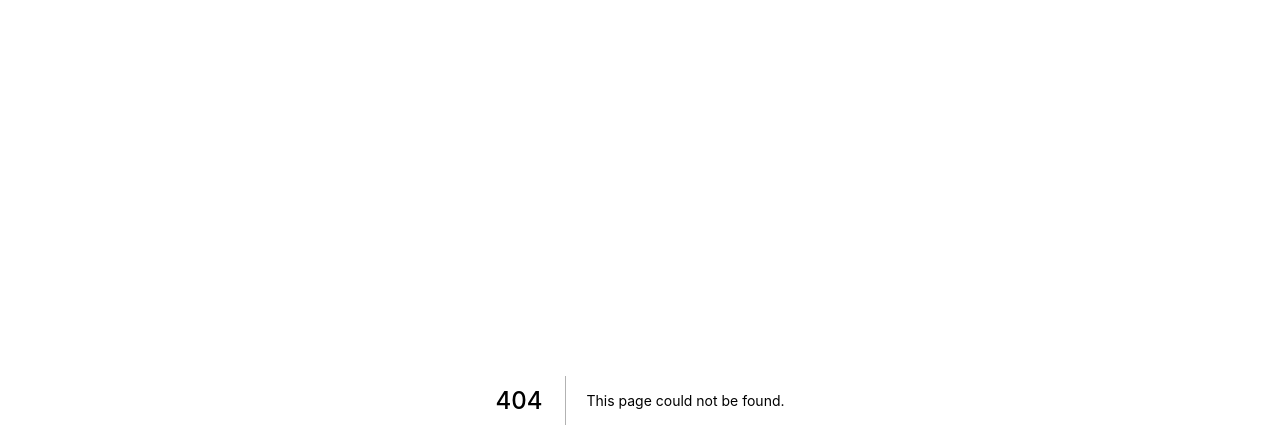
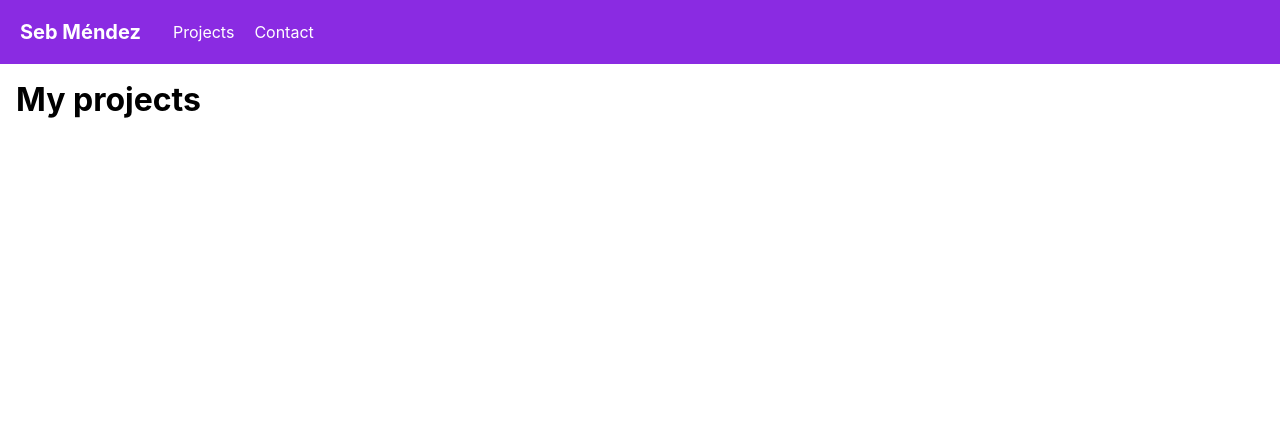
Before and after one commit to Guirdo/guirdo-blog, a Next.js app: page /projects in a window 1280 px wide. Before the commit this address had no page. Shown: the top 448 px of the page. Built offline with nearby package versions, Linux system fonts and the light colour scheme.

Commit message:
Navbar added

```diff
--- /dev/null
+++ b/components/layout.js
@@ -0,0 +1,17 @@
+import Head from 'next/head'
+import styles from '../styles/layout.module.css'
+import Navbar from './navbar'
+
+export default function Layout({ pageTitle, children }) {
+    return (
+        <div className={styles.container}>
+            <Head>
+                <title>Seb Méndez | {pageTitle}</title>
+            </Head>
+            <Navbar />
+            <main className={styles.main}>
+                {children}
+            </main>
+        </div>
+    )
+}
--- /dev/null
+++ b/components/navbar.js
@@ -0,0 +1,28 @@
+import Link from "next/link";
+import styles from'../styles/navbar.module.css'
+
+export default function Navbar(){
+    return(
+        <nav className={styles.navbar}>
+            <ul className={styles.navItems}>
+                <li className={styles.navBrand}>
+                    <Link href='/'>
+                        Seb Méndez
+                    </Link>
+                </li>
+
+                <li className={styles.navItem}>
+                    <Link href='/projects'>
+                        Projects
+                    </Link>
+                </li>
+
+                <li className={styles.navItem}>
+                    <Link href='/contact'>
+                        Contact
+                    </Link>
+                </li>
+            </ul>
+        </nav>
+    )
+}
--- /dev/null
+++ b/pages/projects.js
@@ -0,0 +1,9 @@
+import Layout from "../components/layout";
+
+export default function ProjectsPage() {
+    return (
+        <Layout pageTitle="Projects">
+            <h1>My projects</h1>
+        </Layout>
+    )
+}
--- a/styles/globals.css
+++ b/styles/globals.css
@@ -13,4 +13,6 @@ a {
 
 * {
   box-sizing: border-box;
+  margin: 0;
+  padding: 0;
 }
--- /dev/null
+++ b/styles/layout.module.css
@@ -0,0 +1,10 @@
+.container{
+    width: 100%;
+    height: 100%;
+    margin: 0;
+    padding: 0;
+}
+
+.main {
+    padding: 16px;
+}
--- /dev/null
+++ b/styles/navbar.module.css
@@ -0,0 +1,25 @@
+.navbar{
+    background: blueviolet;
+    width: 100%;
+    padding: 0;
+    margin: 0;
+}
+
+.navItems{
+    color: white;
+    display: flex;
+    align-items: center;
+    list-style: none;
+    margin: 0;
+    padding: 20px;
+}
+
+.navBrand{
+    font-size: 20px;
+    font-weight: bold;
+    margin-right: 32px;
+}
+
+.navItem{
+    margin-right: 20px;
+}
```
Also changed, not shown: pages/index.js (+5 -64 lines).
